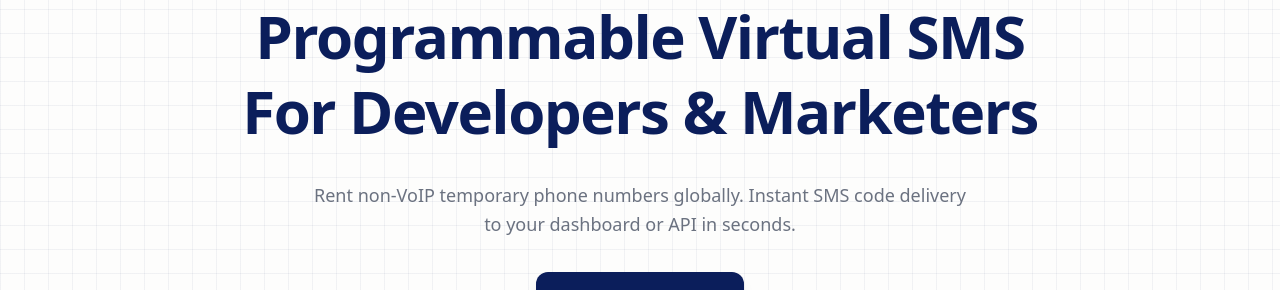
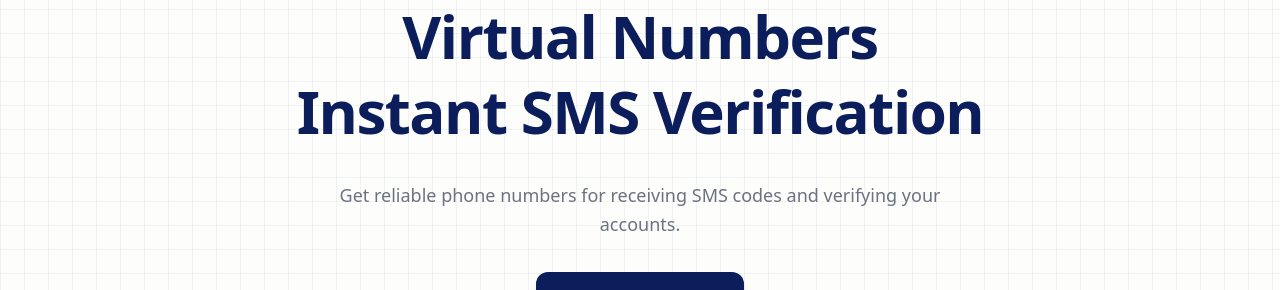
Before and after one commit to BiteBandit/accnumbers, a Next.js app: page / in a window 1280 px wide. Shown: the part 245-535 px from the top of the page. Built offline with nearby package versions, Linux system fonts and the light colour scheme; no server answers; the database is empty.

Commit message:
Wrap numbers page searchParams in Suspense boundary

```diff
--- a/src/app/page.tsx
+++ b/src/app/page.tsx
@@ -137,12 +137,12 @@ const [currentDate, setCurrentDate] = useState<string>('');
           </div>
 
           <h1 className="text-4xl sm:text-6xl font-black text-[#0b1e5b] tracking-tight leading-tight">
-            Programmable Virtual SMS <br />
-            <span className="text-[#0b1e5b]">For Developers & Marketers</span>
+            Virtual Numbers<br />
+            <span className="text-[#0b1e5b]">Instant SMS Verification</span>
           </h1>
 
           <p className="text-[#6b7280] text-sm sm:text-lg max-w-2xl mx-auto font-medium leading-relaxed">
-            Rent non-VoIP temporary phone numbers globally. Instant SMS code delivery to your dashboard or API in seconds.
+            Get reliable phone numbers for receiving SMS codes and verifying your accounts.
           </p>
 
           <div className="flex justify-center gap-3">
@@ -156,7 +156,7 @@ const [currentDate, setCurrentDate] = useState<string>('');
 
           </div>
 
-          {/* Interactive Smartphone Screen Mockup (Like YoungPG) */}
+          {/* Interactive Smartphone Screen Mockup */}
           <div className="pt-8 max-w-sm mx-auto relative">
             <div className="bg-[#111111] border-4 border-[#0b1e5b] rounded-[40px] p-4 shadow-2xl space-y-3 text-left relative overflow-hidden">
               <div className="w-28 h-4 bg-[#0b1e5b] rounded-full mx-auto mb-4"></div>
```
